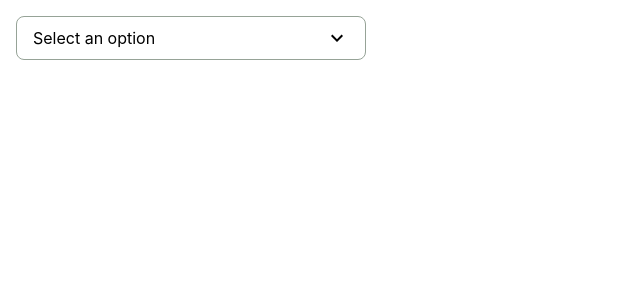
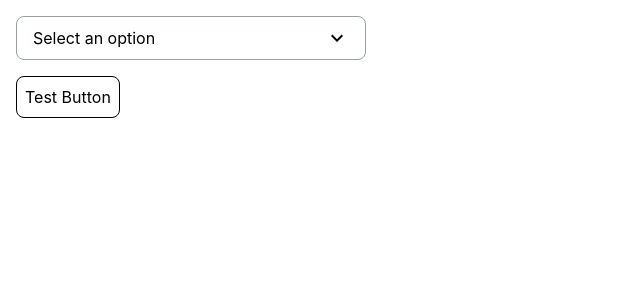
Before and after one commit to olan-tayo/sho-aid-React, a React (Create React App) app: page / in a window 1280 px wide. Shown: the top 300 px of the page, without its empty margins (0-640 px from the left). Built offline with nearby package versions, Linux system fonts and the light colour scheme.

Commit message:
feat: add a reusable button component

```diff
--- /dev/null
+++ b/src/components/Button/Button.tsx
@@ -0,0 +1,17 @@
+import { ButtonType } from "../../types/Button/Button";
+
+const Button = ({ children, className, onClick, disabled }: ButtonType) => {
+  return (
+    <div>
+      <button
+        disabled={disabled}
+        onClick={onClick}
+        className={`${className} outline-none`}
+      >
+        {children}
+      </button>
+    </div>
+  );
+};
+
+export default Button;
--- a/src/components/Dropdown/Dropdown.tsx
+++ b/src/components/Dropdown/Dropdown.tsx
@@ -1,5 +1,5 @@
 import { ExpandLess, ExpandMore } from "@mui/icons-material";
-import { DropdownType } from "../../types/Dropdown/Dropdown";
+import { Data, DropdownType } from "../../types/Dropdown/Dropdown";
 import { useState } from "react";
 
 const Dropdown = ({
@@ -12,7 +12,7 @@ const Dropdown = ({
 }: DropdownType) => {
   const [isToggleSelect, setIsToggleSelect] = useState(false);
 
-  const handleSelectOption = (option: string) => {
+  const handleSelectOption = (option: Data) => {
     setIsToggleSelect(false);
     onSelect(option);
   };
@@ -44,7 +44,7 @@ const Dropdown = ({
                 key={index}
                 onClick={() => handleSelectOption(item)}
               >
-                <p>{item}</p>
+                <p>{item?.value}</p>
               </div>
             );
           })}
--- /dev/null
+++ b/src/pages/Button/Button.tsx
@@ -0,0 +1,14 @@
+import React from "react";
+import Button from "../../components/Button/Button";
+
+const ButtonPage = () => {
+  return (
+    <div>
+      <Button className="border-[1px] border-black p-2 rounded-lg mt-4 transition-all">
+        Test Button
+      </Button>
+    </div>
+  );
+};
+
+export default ButtonPage;
--- a/src/pages/DropDown/DropDown.tsx
+++ b/src/pages/DropDown/DropDown.tsx
@@ -1,11 +1,29 @@
 import { useState } from "react";
 import Dropdown from "../../components/Dropdown/Dropdown";
+import { Data } from "../../types/Dropdown/Dropdown";
 
 const DropDownPage = () => {
-  const dropdownData = ["Option 1", "Option 2", "Option 3"];
+  const dropdownData = [
+    {
+      key: 1,
+      value: "Option 1",
+    },
+    {
+      key: 2,
+      value: "Option 2",
+    },
+    {
+      key: 3,
+      value: "Option 3",
+    },
+    {
+      key: 4,
+      value: "Option 4",
+    },
+  ];
   const [selectedData, setSelectedData] = useState("");
-  const handleSelect = (option: string) => {
-    setSelectedData(option);
+  const handleSelect = (option: Data) => {
+    setSelectedData(option?.value);
   };
   return (
     <>
--- a/src/pages/Home.tsx
+++ b/src/pages/Home.tsx
@@ -1,9 +1,11 @@
+import ButtonPage from "./Button/Button";
 import DropDownPage from "./DropDown/DropDown";
 
 const Home = () => {
   return (
     <div className="m-4">
       <DropDownPage />
+      <ButtonPage />
     </div>
   );
 };
--- /dev/null
+++ b/src/types/Button/Button.ts
@@ -0,0 +1,6 @@
+export type ButtonType = {
+  children: React.ReactNode;
+  className?: string;
+  onClick?: () => null;
+  disabled?: boolean;
+};
```
Also changed, not shown: src/types/Dropdown/Dropdown.ts (+7 -2 lines).
